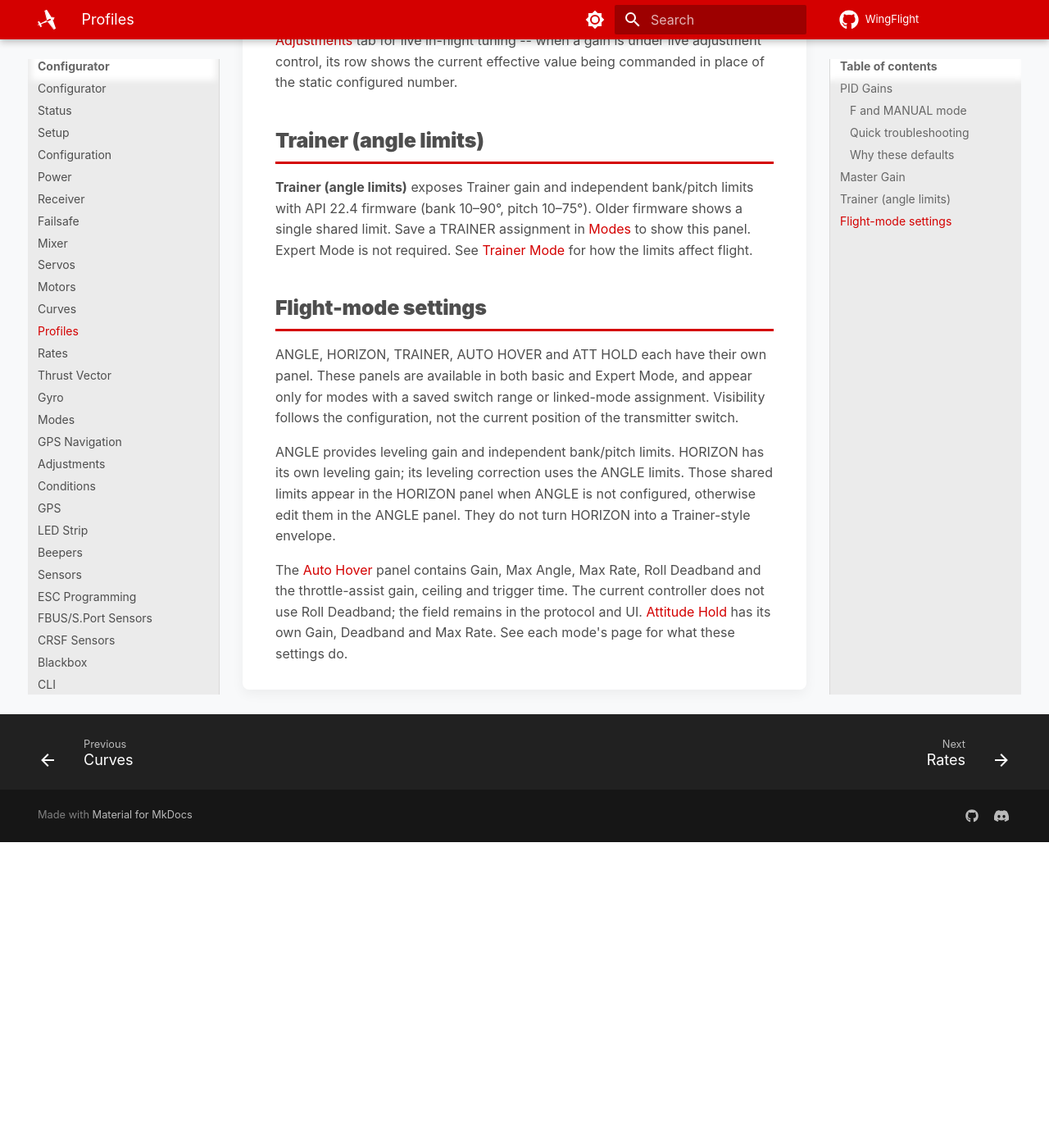
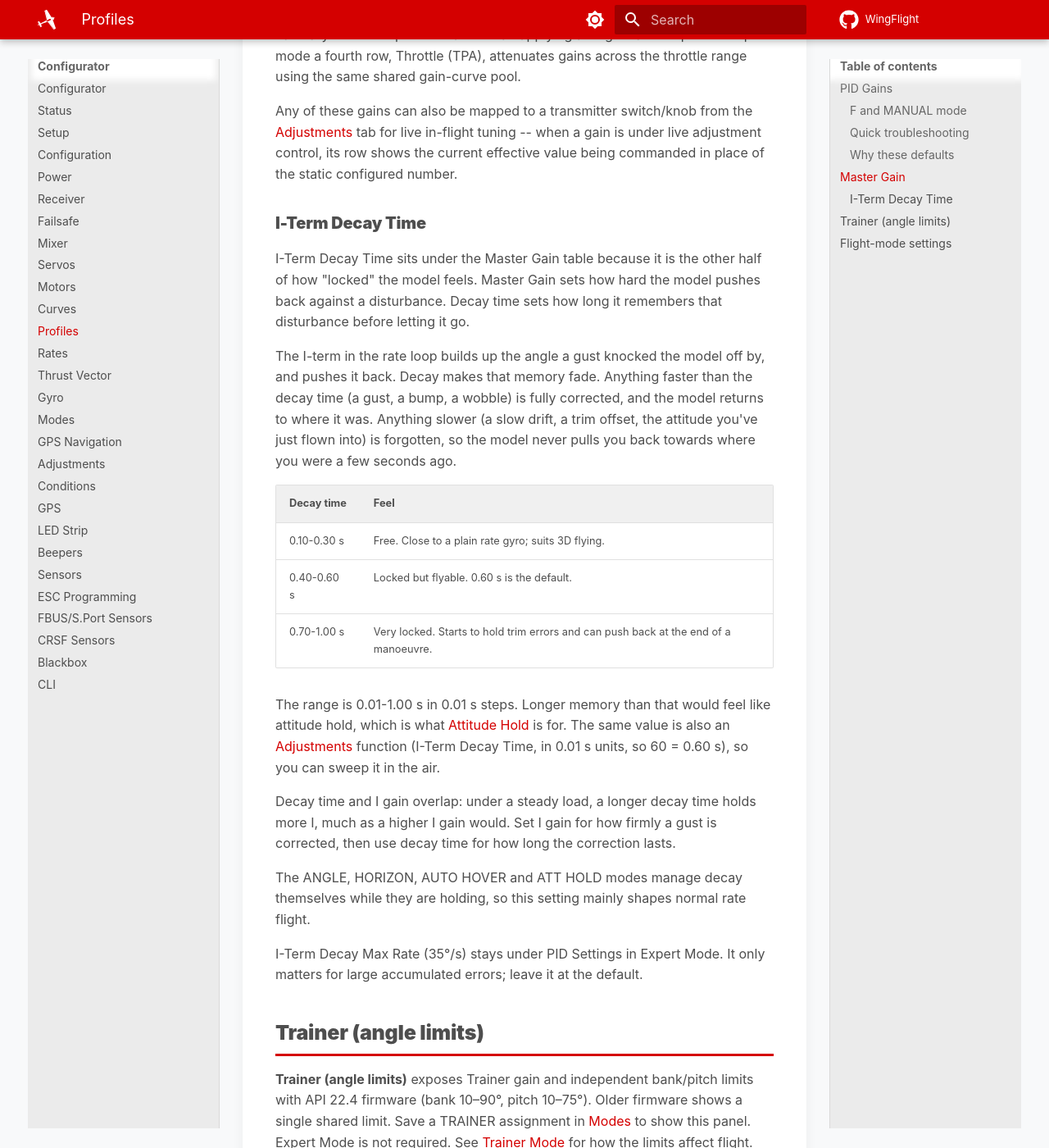
Before and after one commit to WingFlight/wingflight-docs, an MkDocs documentation site: the page built from docs/configurator/tabs/profiles.md, in a window 1280 px wide and 1400 px high, scrolled down 4123 px. Shown: the whole window at 82% size. Built offline with MkDocs 1.6.1 and Material for MkDocs 9.7.7, drawn with Linux system fonts in a browser that asks for light colours; before the commit the page ends 5150 px from its top, so only the background shows below that; some of the changed text lies outside the part shown.

Commit message:
Document I-term decay time as a feel tuning value (#42)
New Profiles section explaining decay time as the "how long" partner of
master gain's "how hard", with feel ranges for 3D vs locked flying, the
0.01-1.00 s range, and the new adjustment functions. Also the Thrust
Vector, Adjustments and Flight Dynamics pages for the 0.01 s unit.

Co-authored-by: Rob Thomson <rob@rt-rc.com>
Co-authored-by: Claude Opus 5.5 <noreply@anthropic.com>

```diff
--- a/docs/configurator/tabs/profiles.md
+++ b/docs/configurator/tabs/profiles.md
@@ -75,6 +75,8 @@ airframe on the bench never rotates far enough for the two to look alike.
 | Servos growl, buzz, or run hot | Lower D, check [Gyro](gyro.md) filtering |
 | Stick input feels laggy or rubbery | Raise F |
 | Keeps drifting/rotating a moment after you center the stick | Lower I; if it's only on quick inputs, raise F instead |
+| Feels too locked in, pushes back after a manoeuvre (3D) | Shorten [I-Term Decay Time](#i-term-decay-time) |
+| Wanders with gusts, doesn't feel pinned | Lengthen [I-Term Decay Time](#i-term-decay-time) |
 | Snaps past the input and kicks back as you release the stick | Lower F |
 | Quick flicks feel twitchy/nervous | Lower B |
 | Quick flicks feel soft, no snap | Raise B |
@@ -103,7 +105,7 @@ the term most likely to expose noise once it's non-zero.
 
 I is also deliberately kept low relative to P (16-20 vs. 50-80) -- don't
 read that gap as I being "weak." I isn't left to accumulate freely the way
-a raw integrator would: I-Term Decay Time (0.6s by default) continuously
+a raw integrator would: [I-Term Decay Time](#i-term-decay-time) (0.60 s by default) continuously
 bleeds accumulated I-term error back off, capped by an I-Term Decay Max
 Rate (35°/s), and I-Term Relax (level 22, cutoff 10Hz by default)
 specifically suppresses I buildup while the stick is moving quickly, to
@@ -141,6 +143,42 @@ Any of these gains can also be mapped to a transmitter switch/knob from the
 under live adjustment control, its row shows the current effective value
 being commanded in place of the static configured number.
 
+### I-Term Decay Time
+
+I-Term Decay Time sits under the Master Gain table because it is the other
+half of how "locked" the model feels. Master Gain sets how hard the model
+pushes back against a disturbance. Decay time sets how long it remembers
+that disturbance before letting it go.
+
+The I-term in the rate loop builds up the angle a gust knocked the model
+off by, and pushes it back. Decay makes that memory fade. Anything faster
+than the decay time (a gust, a bump, a wobble) is fully corrected, and the
+model returns to where it was. Anything slower (a slow drift, a trim
+offset, the attitude you've just flown into) is forgotten, so the model
+never pulls you back towards where you were a few seconds ago.
+
+| Decay time | Feel |
+|---|---|
+| 0.10-0.30 s | Free. Close to a plain rate gyro; suits 3D flying. |
+| 0.40-0.60 s | Locked but flyable. 0.60 s is the default. |
+| 0.70-1.00 s | Very locked. Starts to hold trim errors and can push back at the end of a manoeuvre. |
+
+The range is 0.01-1.00 s in 0.01 s steps. Longer memory than that would
+feel like attitude hold, which is what [Attitude Hold](../../flight-modes/atthold.md)
+is for. The same value is also an [Adjustments](adjustments.md) function
+(I-Term Decay Time, in 0.01 s units, so 60 = 0.60 s), so you can sweep it in
+the air.
+
+Decay time and I gain overlap: under a steady load, a longer decay time
+holds more I, much as a higher I gain would. Set I gain for how firmly a
+gust is corrected, then use decay time for how long the correction lasts.
+
+The ANGLE, HORIZON, AUTO HOVER and ATT HOLD modes manage decay themselves
+while they are holding, so this setting mainly shapes normal rate flight.
+
+I-Term Decay Max Rate (35°/s) stays under PID Settings in Expert Mode. It
+only matters for large accumulated errors; leave it at the default.
+
 ## Trainer (angle limits)
 
 **Trainer (angle limits)** exposes Trainer gain and independent bank/pitch
```
Also changed, not shown: docs/configurator/tabs/adjustments.md (+2 -2 lines), docs/configurator/tabs/thrust-vector.md (+6 -0 lines), docs/contributing/tech/flight-dynamics.md (+1 -1 lines).
